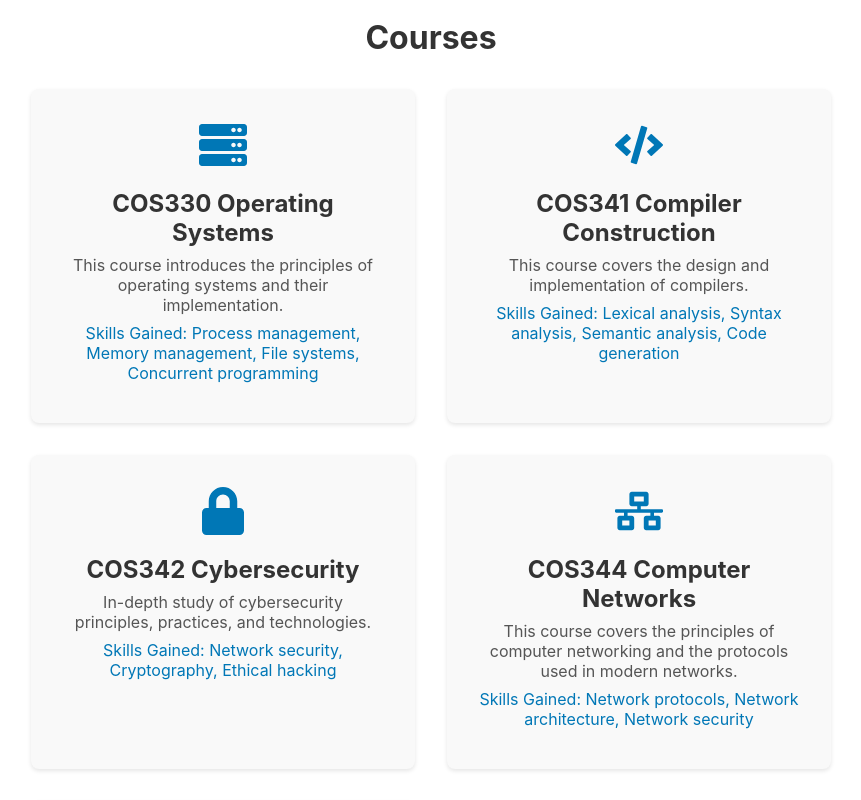
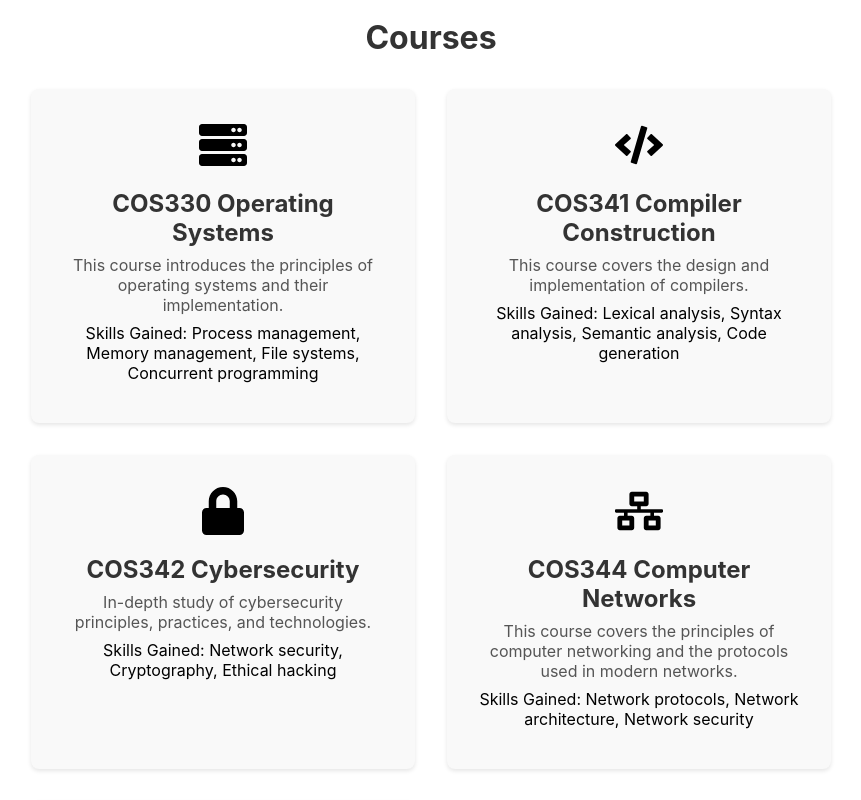
Before and after one commit to ShiluveloMakhubel/my-portfolio, a React (Create React App) app: page / in a window 1280 px wide. Shown: the part 4860-5660 px from the top of the page, without its empty margins (209-1070 px from the left). Built offline with nearby package versions, Linux system fonts and the light colour scheme.

Commit message:
Update Courses.css

```diff
--- a/src/Components/Courses.css
+++ b/src/Components/Courses.css
@@ -37,7 +37,7 @@
 
 .course-icon {
   font-size: 3rem;
-  color: #0077b6;
+  color: #000000;
   margin-bottom: 1rem;
 }
 
@@ -55,5 +55,5 @@
 
 .course-item em {
   font-style: normal;
-  color: #0077b6;
+  color: #000000;
 }
```
